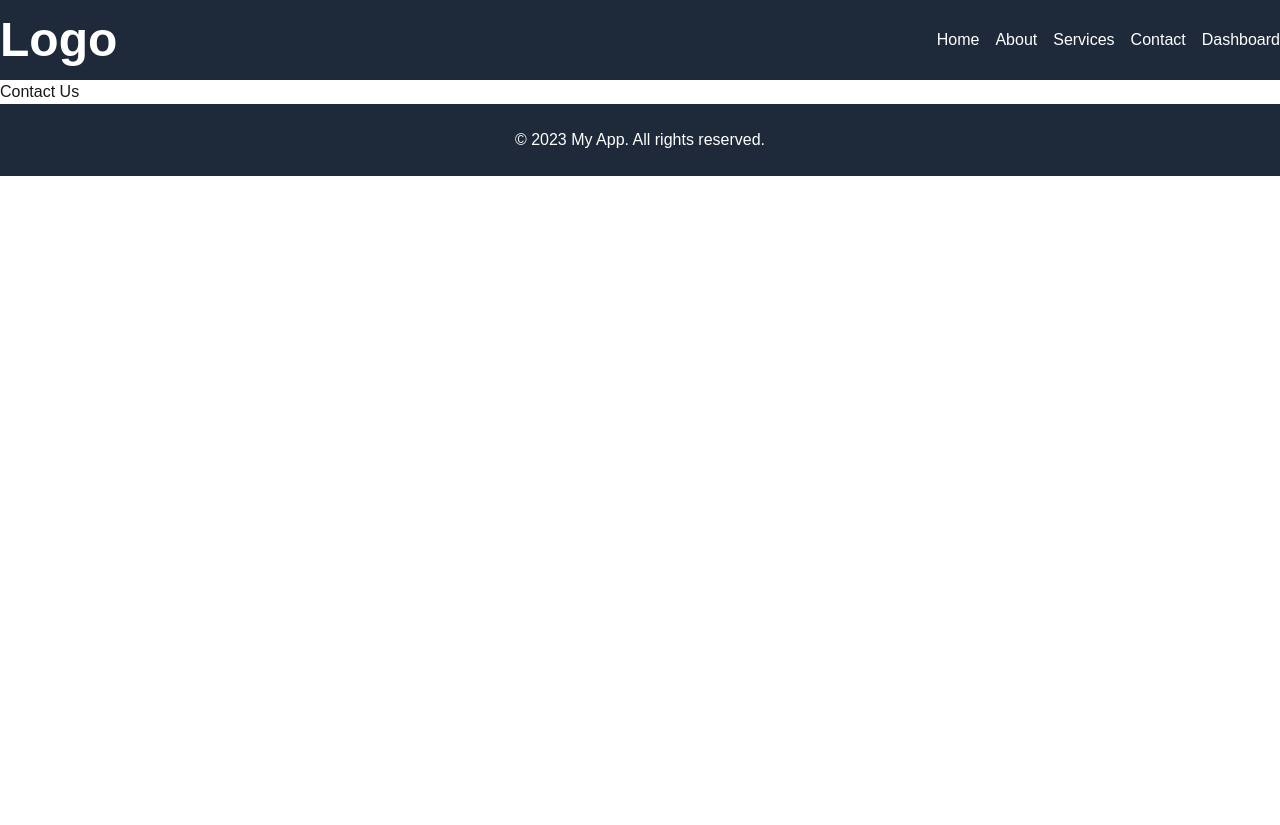
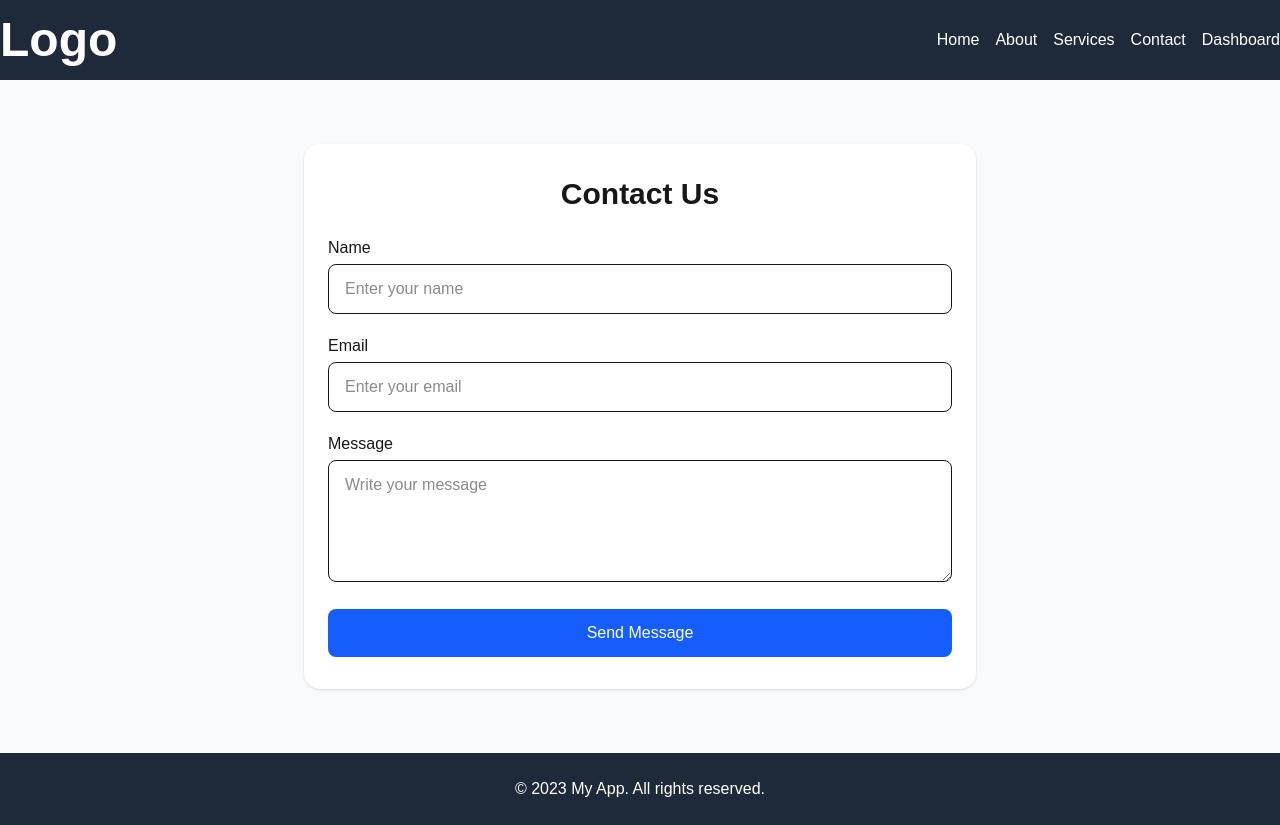
Before and after one commit to dev-nirob1/nextjs-playground, a Next.js app: page /contact in a window 1280 px wide. Before the commit the page ends 800 px from the top, so only its background shows below. Built offline with nearby package versions, Linux system fonts and the light colour scheme.

Commit message:
contact form

```diff
--- a/src/app/(front)/contact/page.js
+++ b/src/app/(front)/contact/page.js
@@ -1,3 +1,5 @@
+import ContactForm from "@/components/ContactForm";
+
 export default function Contact() {
-  return <div>Contact Us</div>;
+  return <ContactForm />;
 }
--- /dev/null
+++ b/src/components/ContactForm.js
@@ -0,0 +1,88 @@
+"use client";
+
+import { useState } from "react";
+
+export default function ContactForm() {
+  const [form, setForm] = useState({
+    name: "",
+    email: "",
+    message: "",
+  });
+
+  const handleChange = (e) => {
+    setForm({
+      ...form,
+      [e.target.name]: e.target.value,
+    });
+  };
+
+  const handleSubmit = (e) => {
+    e.preventDefault();
+    console.log(form); // later you can send to API
+  };
+
+  return (
+    <section className="bg-gray-50 py-16">
+      <div className="max-w-2xl mx-auto px-6 bg-white p-8 rounded-2xl shadow">
+
+        <h2 className="text-3xl font-bold mb-6 text-center">
+          Contact Us
+        </h2>
+
+        <form onSubmit={handleSubmit} className="space-y-5">
+
+          {/* Name */}
+          <div>
+            <label className="block mb-1 font-medium">Name</label>
+            <input
+              type="text"
+              name="name"
+              value={form.name}
+              onChange={handleChange}
+              required
+              className="w-full border px-4 py-3 rounded-lg focus:outline-none focus:ring-2 focus:ring-blue-500"
+              placeholder="Enter your name"
+            />
+          </div>
+
+          {/* Email */}
+          <div>
+            <label className="block mb-1 font-medium">Email</label>
+            <input
+              type="email"
+              name="email"
+              value={form.email}
+              onChange={handleChange}
+              required
+              className="w-full border px-4 py-3 rounded-lg focus:outline-none focus:ring-2 focus:ring-blue-500"
+              placeholder="Enter your email"
+            />
+          </div>
+
+          {/* Message */}
+          <div>
+            <label className="block mb-1 font-medium">Message</label>
+            <textarea
+              name="message"
+              value={form.message}
+              onChange={handleChange}
+              required
+              rows="4"
+              className="w-full border px-4 py-3 rounded-lg focus:outline-none focus:ring-2 focus:ring-blue-500"
+              placeholder="Write your message"
+            />
+          </div>
+
+          {/* Button */}
+          <button
+            type="submit"
+            className="w-full bg-blue-600 text-white py-3 rounded-lg hover:bg-blue-700 transition"
+          >
+            Send Message
+          </button>
+
+        </form>
+      </div>
+    </section>
+  );
+}
```
